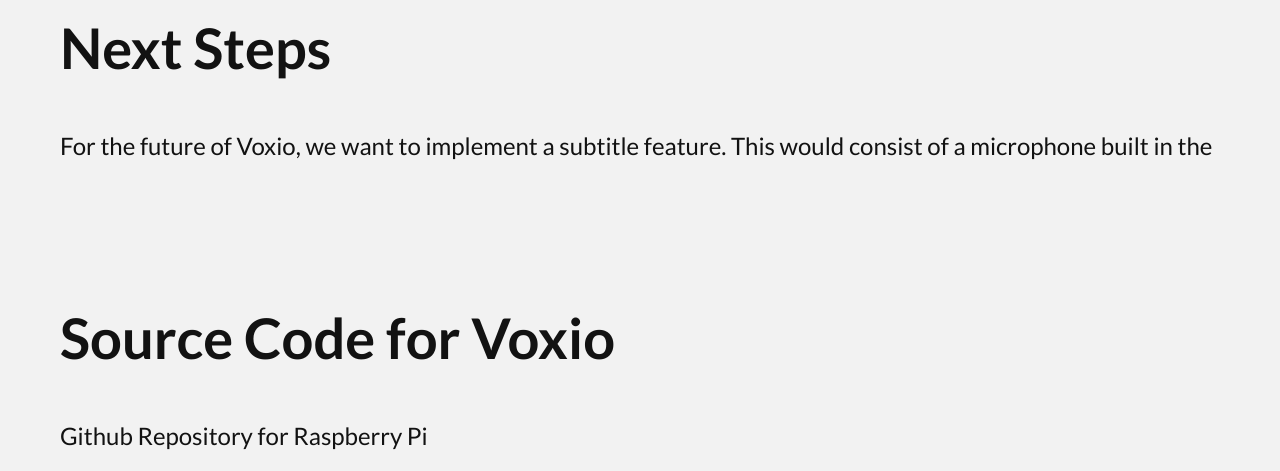
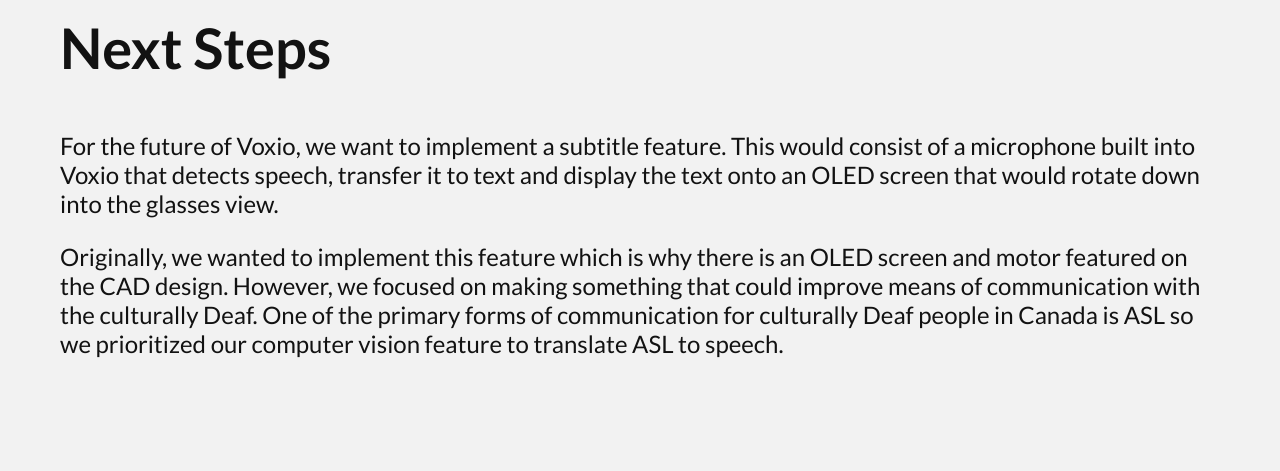
Before and after one commit to r9ia/voxio, a plain HTML site: page index.html in a window 1280 px wide. Shown: the part 2020-2491 px from the top of the page. Drawn offline with nearby package versions, Linux system fonts and the light colour scheme; a script that the page names is missing.

Commit message:
added a next steps section

```diff
--- a/index.html
+++ b/index.html
@@ -68,8 +68,14 @@
 
 		<section class="desc">
 			<h2>Next Steps</h2>
-			<p>For the future of Voxio, we want to implement a subtitle feature. This would consist of a microphone built in the
+			<p>For the future of Voxio, we want to implement a subtitle feature. This would consist of a microphone built into Voxio that detects
+				 speech, transfer it to text and display the text onto an OLED screen that would rotate down into the glasses view.
 			</p>
+			<p>Originally, we wanted to implement this feature which is why there is an OLED screen and motor featured on the CAD design.
+				However, we focused on making something that could improve means of communication with the culturally Deaf. One of the primary
+				forms of communication for culturally Deaf people in Canada is ASL so we prioritized our computer vision feature to translate ASL
+				 to speech.
+		   </p>
 		</section>
 
 		<section class="desc">
```
